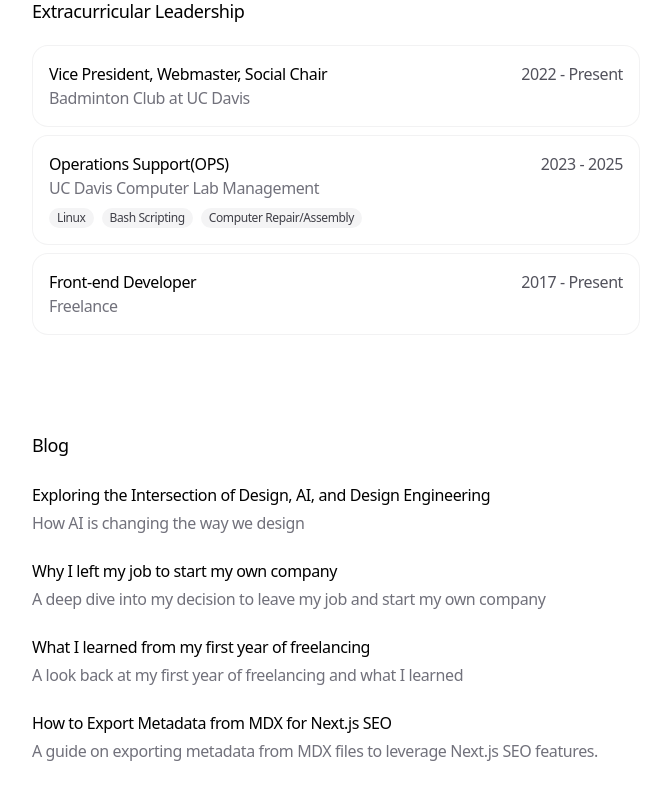
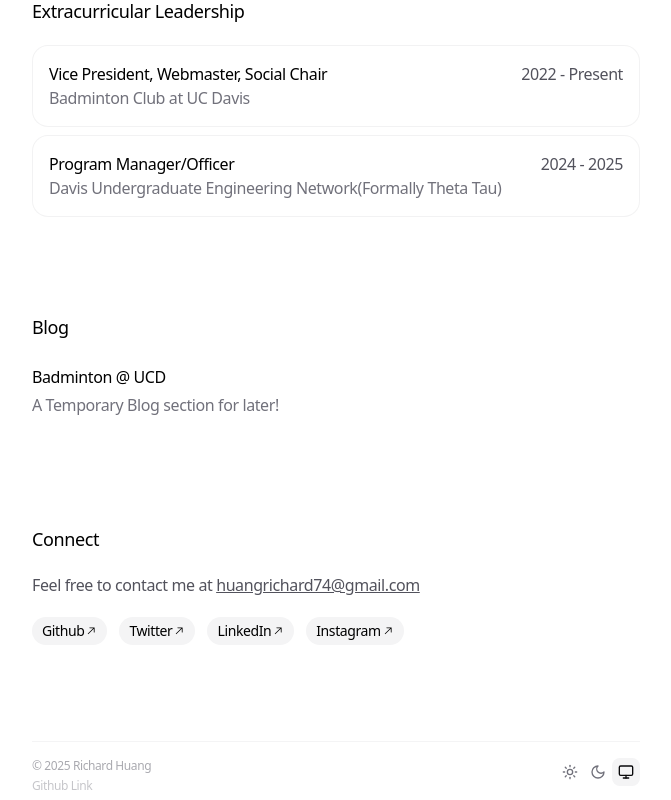
Before and after one commit to Sakidoe/personal-website-3, a Next.js app: page / in a window 1280 px wide. Shown: the part 2480-3280 px from the top of the page, without its empty margins (304-975 px from the left). Built offline with nearby package versions, Linux system fonts and the light colour scheme.

Commit message:
Completed BUCD work and Socials

```diff
--- a/app/blog/Badminton/page.mdx
+++ b/app/blog/Badminton/page.mdx
@@ -1 +1,84 @@
-#Badminton!
+<Cover
+  src="/BUCD_Team.png"
+  alt="Badminton 2024 Team Photos"
+  caption="The Badminton Club @ UC Davis"
+/>
+
+# Leading the Badminton Team @ UC Davis to Record Numbers of Members and Fourth Nationally!
+Starting as a hobby, I've played badminton since Freshman year of highschool. Coming into College as an
+international student from Canada during Covid-19, it was one of the few chances I had to exercise, interact
+in-person with others, and make life long friends. This lead me to have a deep connection with the club, and I
+wanted to give back by taking leadership positions and using my talents in whatever form to help better the club.
+
+---
+## Projects
+As one of the only Computer Science players on the team, I noticed that there were a lot of oppotunities for my skills
+to be applied into our systems to better the lives of officers, as well as automate events for us. From creating programs
+that communicated with the databases of industry applications like Tournament Software, HTML/SCSS Webpages, backend Python
+algorithms, and other programming styles, I used my role as an officer as a way to progress my programming abilities as well
+as to help the club.
+<details>
+
+<summary>
+  <strong>
+    <a href="https://github.com/Sakidoe/davisopen2023" target="_blank" rel="noopener noreferrer">Davis Open Scheduling Software</a>
+  </strong>
+</summary>
+<Cover
+  src="/BUCD_DO_WP.png"
+  alt="BUCD CAL Badminton Version"
+  caption="The Cal Badminton version of the webpage"
+/>
+The Davis Open Scheduling Software was the first program I worked with with others. When I began, learning to push/pull on Git
+and program together with those more experienced than me were all crucial learning opportunities for me. The annual Davis Open
+is one of Northern California's largest tournaments, held in a stadium setting at Davis. This meant that the vast 17 courts that
+were available were separated to two floors physically, making it difficult to logistically direct the tournament and truly knowing
+which courts are free. This communication barrier, along with the inexperience from the officers due to COVID made it so that using the
+dated Tournament Software and their sorting systems cost us a lot of money from delays and bad time management. Adding a webpage that allows
+players to see when their match is called, alongside a more hands-on algorithm that allows us to dictate and choose times for all players to play
+their games made it possible to increase player count and reduce the number of officers working.
+
+---
+An issue that came up was at 2:00am one day before the tournament, I realised that the .XLSX datasets had only compiled half of all the matches,
+meaning that only half of the >1000 matches were being counted. Our officer team immediately contacted two industry friends that with me, realised that
+the program that we had forked this original algorithm for only allowed for 64 players per bracket, when some of our brackets had 100+ people. By rewriting the
+algorithm to allow higher counted arrays and consider more player nodes solved the issue. The issue was solved < 12 hours before game day, teaching me to always
+plan ahead and check for any errors days in advanced to never go through that again.
+</details>
+<details>
+<summary>
+  <strong>
+    <a href="https://github.com/Sakidoe/Badminton-TriMeet-Calculator" target="_blank" rel="noopener noreferrer">Meet / Tri-meet Scheduler</a>
+  </strong>
+</summary>
+
+The most
+</details>
+<details>
+<summary>
+  <strong>
+    <a href="https://github.com/Sakidoe/BadmintonUCD.github.io" target="_blank" rel="noopener noreferrer">UCDavisBadminton.com</a>
+  </strong>
+</summary>
+blob
+</details>
+<details>
+<summary>
+  <strong>
+    <a href="https://github.com/Sakidoe/DavisOpenCourtTimers" target="_blank" rel="noopener noreferrer">Court Queue and Timer Program</a>
+  </strong>
+</summary>
+blob
+</details>
+---
+## Club Achievements
+
+Over my time since 2021 at BUCD, I've been able to create and complete so many goals as both a collegiate competitive player, and a leader.
+During my first two years of college, we participated against meets with nearly every collegiate badminton team(UCSC, UC Berkeley, Stanford, SJSU), and
+would almost always come out on top! As a Travel Coordinator my Sophomore year of college, I created my first custom algorithm for the team, as well as
+plan to logistics behind the first Irvine team trip.
+
+In my Junior year, we took part in USA's first Badminton National Collegiate tournament. Our team won the first Northern California Regionals Tournament,
+and took a trip to Boston to play against schools like Cornell, NYU, and Boston Uni!
+
+In my Senior year, we came fourth nationally in the Nationals Tournament, and I released my very first webpage, www.ucdavisbadminton.com!
--- /dev/null
+++ b/app/blog/DUEN/page.mdx
@@ -0,0 +1 @@
+# Updating!
--- a/app/data.ts
+++ b/app/data.ts
@@ -115,70 +115,41 @@ export const EXTRACURRICULARS: Extracurriculars[] = [
     id: 'extra1',
   },
   {
-    company: 'UC Davis Computer Lab Management',
-    title: 'Operations Support(OPS)',
-    start: '2023',
+    company: 'Davis Undergraduate Engineering Network(Formally Theta Tau)',
+    title: 'Program Manager/Officer',
+    start: '2024',
     end: '2025',
-    link: '/blog/OPS',
-    skills: ['Linux', 'Bash Scripting', 'Computer Repair/Assembly'],
-    id: 'work2',
-  },
-  {
-    company: 'Freelance',
-    title: 'Front-end Developer',
-    start: '2017',
-    end: 'Present',
-    link: 'https://ibelick.com',
-    id: 'work3',
-  },
+    link: '/blog/DUEN',
+    id: 'extra2',
+  }
 ]
 
 export const BLOG_POSTS: BlogPost[] = [
   {
-    title: 'Exploring the Intersection of Design, AI, and Design Engineering',
-    description: 'How AI is changing the way we design',
-    link: '/blog/exploring-the-intersection-of-design-ai-and-design-engineering',
+    title: 'Badminton @ UCD',
+    description: 'A Temporary Blog section for later!',
+    link: '/blog/Badminton',
     uid: 'blog-1',
-  },
-  {
-    title: 'Why I left my job to start my own company',
-    description:
-      'A deep dive into my decision to leave my job and start my own company',
-    link: '/blog/exploring-the-intersection-of-design-ai-and-design-engineering',
-    uid: 'blog-2',
-  },
-  {
-    title: 'What I learned from my first year of freelancing',
-    description:
-      'A look back at my first year of freelancing and what I learned',
-    link: '/blog/exploring-the-intersection-of-design-ai-and-design-engineering',
-    uid: 'blog-3',
-  },
-  {
-    title: 'How to Export Metadata from MDX for Next.js SEO',
-    description: 'A guide on exporting metadata from MDX files to leverage Next.js SEO features.',
-    link: '/blog/example-mdx-metadata',
-    uid: 'blog-4',
-  },
+  }
 ]
 
 export const SOCIAL_LINKS: SocialLink[] = [
   {
     label: 'Github',
-    link: 'https://github.com/ibelick',
+    link: 'https://github.com/Sakidoe',
   },
   {
     label: 'Twitter',
-    link: 'https://twitter.com/ibelick',
+    link: 'https://x.com/sakidorh',
   },
   {
     label: 'LinkedIn',
-    link: 'https://www.linkedin.com/in/ibelick',
+    link: 'https://www.linkedin.com/in/ridhuang/',
   },
   {
     label: 'Instagram',
-    link: 'https://www.instagram.com/ibelick',
+    link: 'https://www.instagram.com/richard.huang_/',
   },
 ]
 
-export const EMAIL = 'your@email.com'
+export const EMAIL = 'huangrichard74@gmail.com'
```
Also changed, not shown: public/BUCD_DO_WP.png (added), 1 other file (tests, documents, lock files or other folders).
